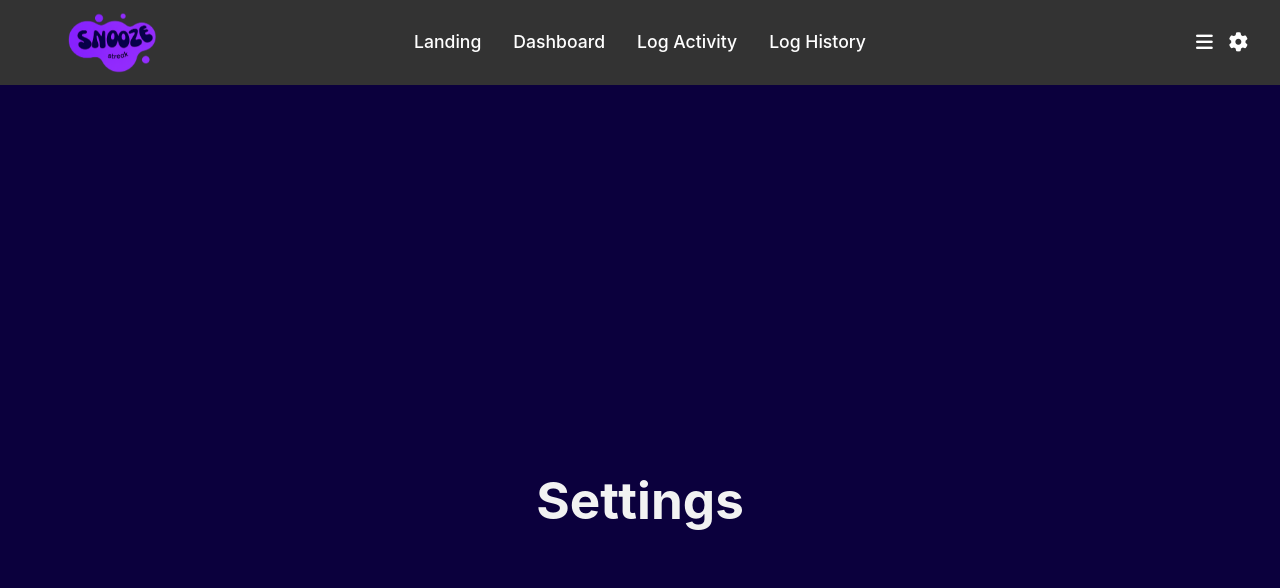
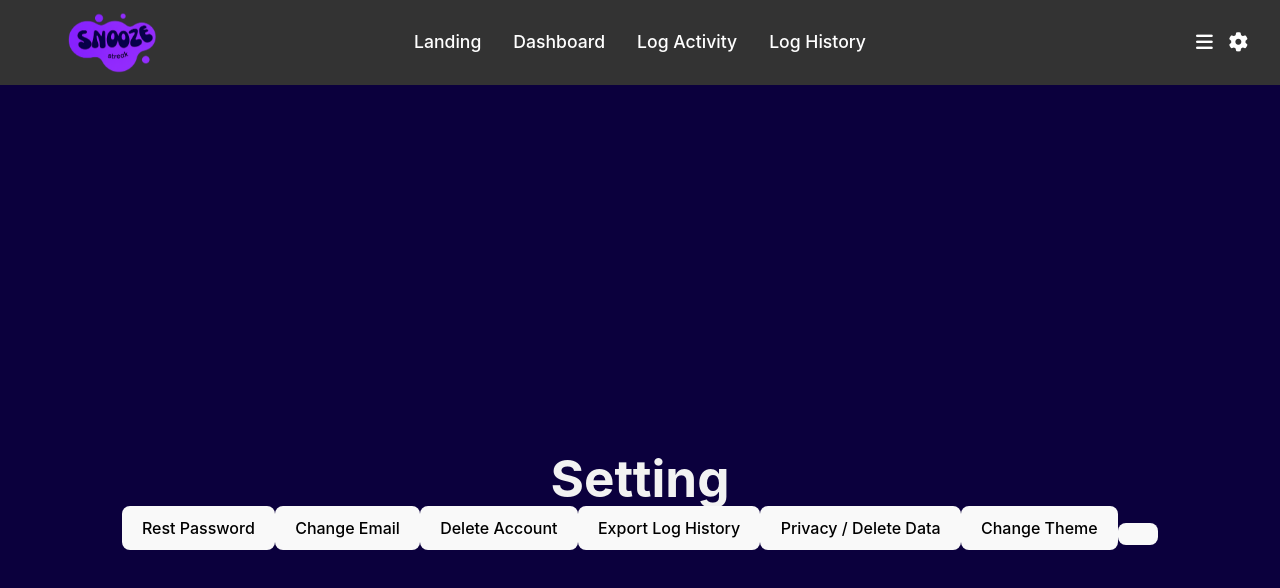
Before and after one commit to kayzute/snoozestreak, a React (Vite) app in the folder frontend/: page /settings in a window 1280 px wide. Shown: the top 588 px of the page. Built offline with nearby package versions, Linux system fonts and the light colour scheme.

Commit message:
removed old settings

```diff
--- a/frontend/src/pages/Settings.jsx
+++ b/frontend/src/pages/Settings.jsx
@@ -1,15 +1,12 @@
-export default function Settings() {
-  return <h1>Settings</h1>;
-}
 import React, { useState } from 'react';
-import DialogResetPassword from './DialogResetPassword';
+// import DialogResetPassword from './DialogResetPassword';
 // import DialogChangeEmail from './DialogChangeEmail';
 // import DialogDeleteAccount from './DialogPrivacy';
 // import DialogExportHistory from './DialogExportHistory';
 // import DialogPrivacy from './DialogPrivacy';
-// import DialogChangeTheme from './DialogChangeTheme';
+import DialogChangeTheme from './DialogChangeTheme';
 
-function setting () {
+export default function Settings () {
   const [openDialog, setOpenDialog] = useState ('');
 
   const open = (name) => setOpenDialog(name);
@@ -29,7 +26,7 @@ function setting () {
     {openDialog === 'reset' && <DialogResetPassword onClose={close} />}
     {openDialog === 'email'&& <DialogChangeEmail onClose={close} />}
     {openDialog === 'delete' && <DialogDeleteAccount onClose={close} />}
-    {openDialog === 'export' && <DialogExportHIstory onClose={close} />}
+    {openDialog === 'export' && <DialogExportHistory onClose={close} />}
     {openDialog === 'privacy' && <DialogPrivacy onClose={close} />}
     {openDialog === 'theme' && <DialogChangeTheme onClose={close} />}
 
```
